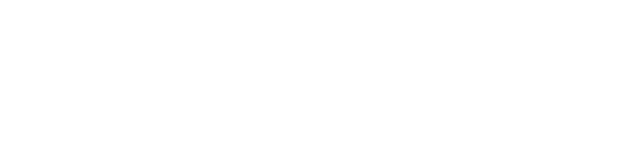
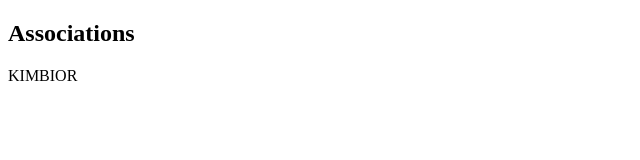
Before and after one commit to elielfresnel/git-mon-cv, a plain HTML site: page index.html in a window 1280 px wide. Shown: the whole page, without its empty margins (0-640 px from the left). Drawn offline with Linux system fonts and the light colour scheme.

Commit message:
mise en place de la section associations

```diff
--- a/index.html
+++ b/index.html
@@ -8,5 +8,9 @@
 </head>
 <body>
 
+
+    <h2>Associations</h2>
+
+    <p> KIMBIOR </p>
 </body>
 </html>
```
